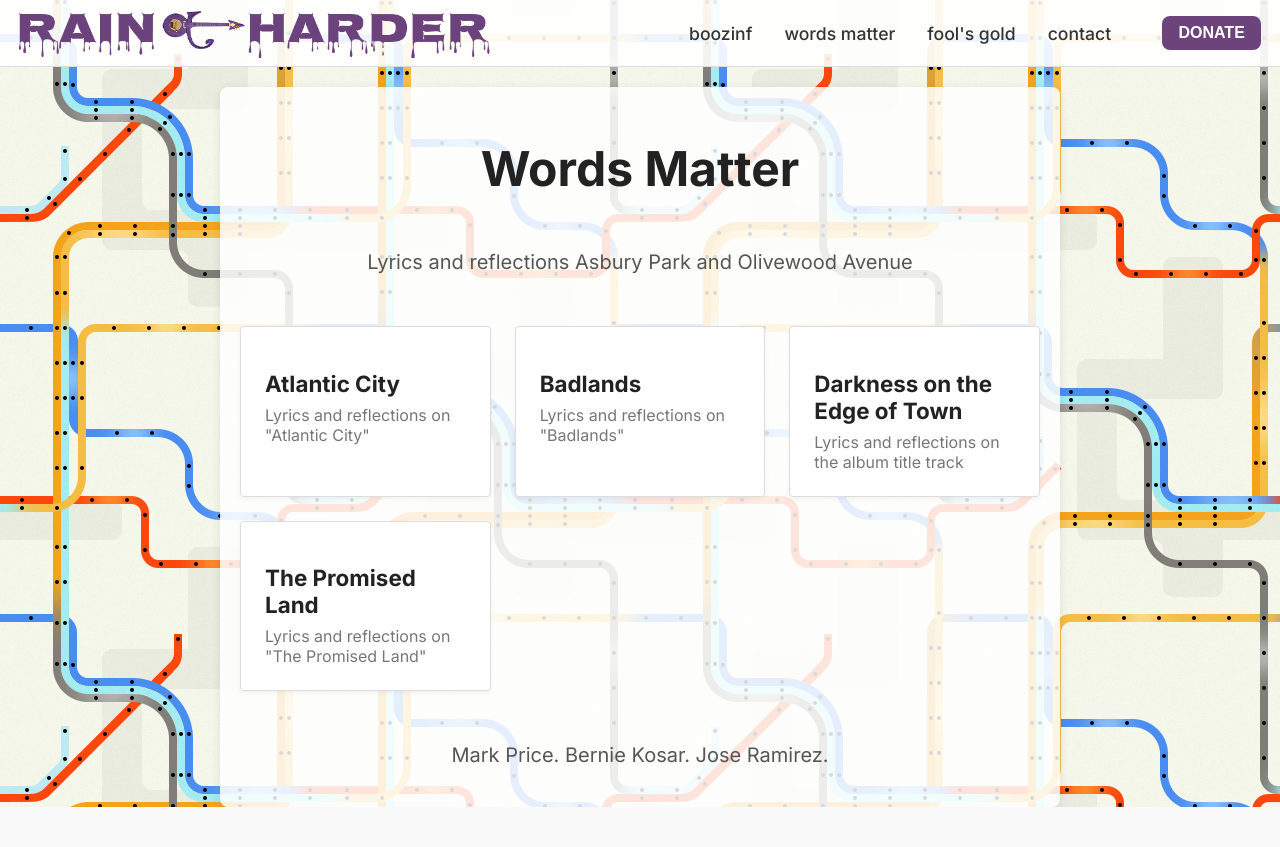
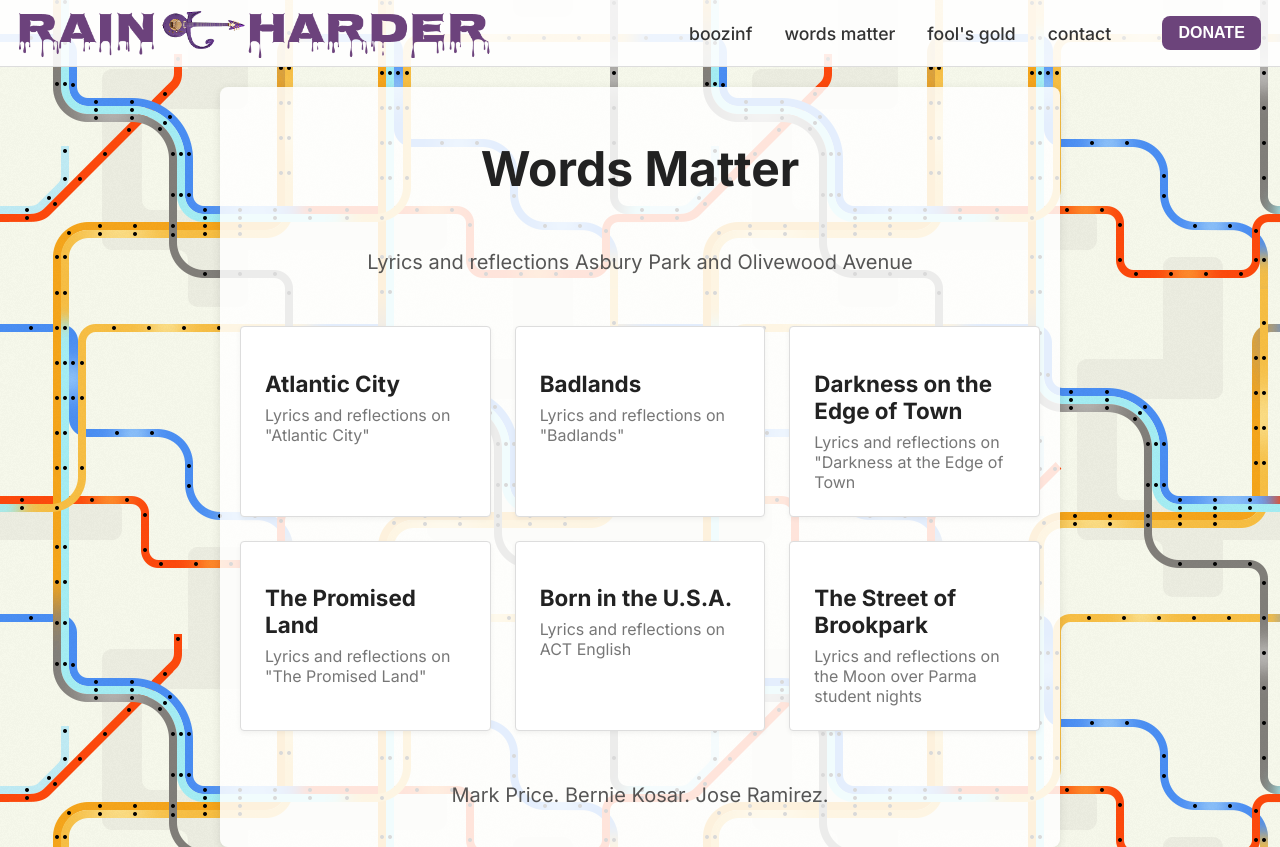
Before and after one commit to pocketsquare/rainharder, a SvelteKit app: page /words in a window 1280 px wide. Before the commit the page ends 807 px from the top, so only its background shows below. Built offline with nearby package versions, Linux system fonts and the light colour scheme.

Commit message:
added two more words links with a plan for a next approach

```diff
--- a/src/routes/words/+page.svelte
+++ b/src/routes/words/+page.svelte
@@ -15,12 +15,22 @@
     {
       title: 'Darkness on the Edge of Town',
       file: '/pdfs/words/Darkness on the Edge of Town.pdf',
-      description: 'Lyrics and reflections on the album title track'
+      description: 'Lyrics and reflections on "Darkness at the Edge of Town'
     },
     {
       title: 'The Promised Land',
       file: '/pdfs/words/The Promised Land.pdf',
       description: 'Lyrics and reflections on "The Promised Land"'
+    },
+    {
+      title: 'Born in the U.S.A.',
+      file: '/pdfs/words/ACT_English_Words_4_Revised.pdf',
+      description: 'Lyrics and reflections on ACT English'
+    },
+    {
+      title: 'The Street of Brookpark',
+      file: '/pdfs/words/Old_Brook_Parma_1.pdf',
+      description: 'Lyrics and reflections on the Moon over Parma student nights'
     }
   ];
 
```
Also changed, not shown: 2 other files (tests, documents, lock files or other folders).
